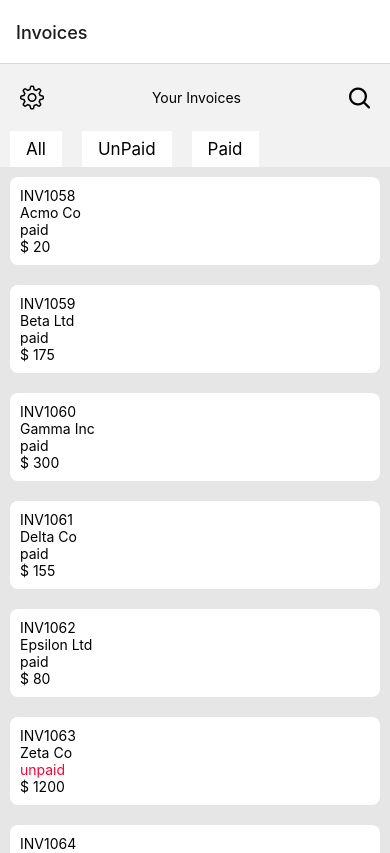
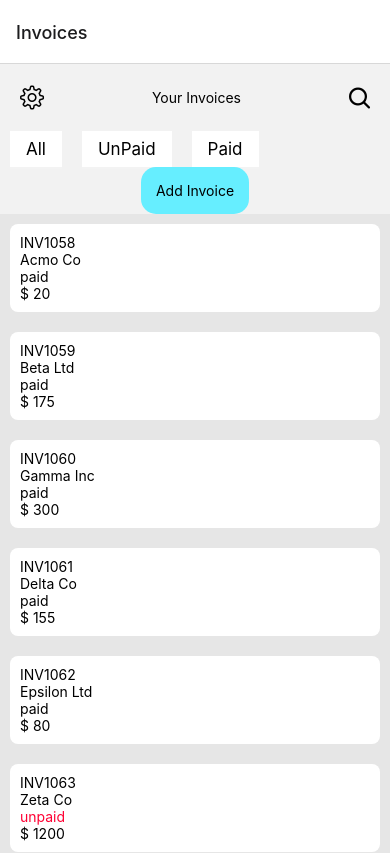
Before and after one commit to McDonaldMusimwa/invogo, a React Native app: screen / in a window 390 px wide. Shown: the top 853 px of the page. Built offline with nearby package versions, Linux system fonts and the light colour scheme.

Commit message:
added addinvoice page and blue button

```diff
--- a/App.tsx
+++ b/App.tsx
@@ -1,9 +1,10 @@
 import { StatusBar } from "expo-status-bar";
-import { StyleSheet, Text, View } from "react-native";
+
 import Invoices from "./screens/invoice/Invoices";
 import { NavigationContainer } from "@react-navigation/native";
 import { createNativeStackNavigator } from "@react-navigation/native-stack";
 import InvoiceItem from "./components/ui/InvoiceItem";
+import AddInvoice from "./screens/invoice/AddInvoice";
 
 export default function App() {
   const Stack = createNativeStackNavigator();
@@ -14,15 +15,9 @@ export default function App() {
         <Stack.Navigator>
           <Stack.Screen component={Invoices} name="Invoices" />
           <Stack.Screen component={InvoiceItem} name="InvoiceItem" />
+          <Stack.Screen component={AddInvoice} name="AddInvoice" />
         </Stack.Navigator>
       </NavigationContainer>
     </>
   );
 }
-
-const styles = StyleSheet.create({
-  container: {
-    flex: 1,
-    backgroundColor: "#fff",
-  },
-});
--- /dev/null
+++ b/components/ui/BlueButton.tsx
@@ -0,0 +1,23 @@
+import { View, Text, StyleSheet, Pressable } from 'react-native';
+interface IButton {
+    children: any,
+    onPressAction: any
+}
+function BlueButton({ children, onPressAction }: IButton) {
+
+    return (<View style={styles.buttonContainer}>
+
+        <Pressable onPress={onPressAction}>
+            <Text>{children}</Text></Pressable></View>)
+
+}
+
+const styles = StyleSheet.create({
+    buttonContainer: {
+        backgroundColor: '#6ef',
+        padding: 15,
+        borderRadius: 15
+    }
+})
+
+export default BlueButton
--- a/components/ui/Invoice.tsx
+++ b/components/ui/Invoice.tsx
@@ -6,8 +6,10 @@ interface InvoiceType {
   status: string;
   subTotal: number;
   customer: string;
-  onPressAction:any
+onPressAction:any
 }
+
+
 function Invoice({ invoicenumber, status, subTotal, customer,onPressAction }: InvoiceType) {
   let statusFontStyle;
   if (status == "paid") {
@@ -15,6 +17,7 @@ function Invoice({ invoicenumber, status, subTotal, customer,onPressAction }: In
   } else {
     statusFontStyle = { color: colors.red };
   }
+
   return (
     <Card>
       <Pressable style={styles.buttonStyle} onPress={onPressAction}>
--- /dev/null
+++ b/screens/invoice/AddInvoice.tsx
@@ -0,0 +1,15 @@
+import {View,Text,StyleSheet} from 'react-native'
+
+function AddInvoice(){
+
+
+    return(<View style={styles.addInvoiceContainer}><Text>Add invoice</Text></View>)
+}
+
+const styles = StyleSheet.create({
+    addInvoiceContainer:{
+        marginTop:50
+    }
+})
+
+export default AddInvoice
--- a/screens/invoice/Invoices.tsx
+++ b/screens/invoice/Invoices.tsx
@@ -1,63 +1,51 @@
-import { View, Text, StyleSheet, FlatList } from "react-native";
+import { View, Text, StyleSheet, FlatList, Button } from "react-native";
 import { useState } from "react";
-import Paid from "./Paid";
-import AllInvoices from "./AllInvoices";
-import Unpaid from "./Unpaid";
 import ClearButton from "../../components/ui/ClearButton";
 import SimpleLineIcons from "@expo/vector-icons/SimpleLineIcons";
 import Octicons from "@expo/vector-icons/Octicons";
-import invoicesData from "../../const/Data";
+//import invoicesData from "../../const/Data";
 import Invoice from "../../components/ui/Invoice";
 import IInvoiceItem from "../../types/IInvoice";
 import colors from "../../const/Colors";
 import invoices from "../../const/Data";
-function Invoices() {
-  const [navigate, setNavigate] = useState("all");
+import BlueButton from "../../components/ui/BlueButton";
+
+
+function Invoices({navigation}:any) {
   let [allinvoices, setAllInvoices] = useState(invoices);
+  const [filteredInvoices,setFilteredInvoices]= useState(allinvoices)
 
-  const [filteredInvoices,setFilteredInvoices]= useState(allinvoices)
-  let screen;
+
   const navigateHandlers = {
     navigateToUnpaid: () => {
       const invoices = allinvoices.filter((invoice) => invoice.status === "unpaid");
       setFilteredInvoices(invoices)
-      setNavigate("unpaid");
+
     },
     navigateToPaid: () => {
       const invoices = allinvoices.filter((invoice) => invoice.status === "paid");
       setFilteredInvoices(invoices);
-      setNavigate("paid");
+
     },
     navigateToAll: () => {
       setFilteredInvoices(allinvoices)
-      setNavigate("all");
+
     },
   };
-  //console.log(invoices);
-  switch (navigate) {
-    case "paid":
-      screen = <Paid invoices={filteredInvoices} />;
-      break;
-    case "unpaid":
-      screen = <Unpaid invoices={filteredInvoices} />;
-      break;
-    default:
-      screen = <AllInvoices invoices={filteredInvoices} />;
-      break;
-  }
 
 
-console.log({filteredInvoices,navigate})
+
 const renderItem = ({ item }: { item: IInvoiceItem }) => {
   const initialValue = 0;
   const subTotal = item.elements.reduce(
     (total: number, inv) => total + inv.units * inv.unitcost,
     initialValue
   );
-  const onPressNavigate=()=>{
-    navigate.navigate('InvoiceItem')
-  }
 
+const onPressNavigate=()=>{
+  console.log('line reached')
+  navigation.navigate('InvoiceItem')
+}
   return (
     <Invoice
       invoicenumber={item.invoicenumber}
@@ -68,11 +56,14 @@ const renderItem = ({ item }: { item: IInvoiceItem }) => {
     />
   );
 };
+
+
   return (
     <View style={styles.invoicesContainer}>
       <View style={styles.invoicesTop}>
         <SimpleLineIcons name="settings" size={24} color="black" />
         <Text>Your Invoices</Text>
+
         <Octicons name="search" size={24} color="black" />
       </View>
       <View style={styles.invoicesNavigationContainer}>
@@ -86,6 +77,8 @@ const renderItem = ({ item }: { item: IInvoiceItem }) => {
           Paid
         </ClearButton>
       </View>
+
+      <View style={styles.buttonContainer} ><BlueButton onPressAction={()=>navigation.navigate('AddInvoice')}>Add Invoice</BlueButton></View>
       <View style={styles.invoicesSection}>
         <FlatList
           data={filteredInvoices}
@@ -93,10 +86,21 @@ const renderItem = ({ item }: { item: IInvoiceItem }) => {
           keyExtractor={(item) => item.invoicenumber.toString()}
         />
       </View>
+
     </View>
   );
 }
+
+
+//styles
 const styles = StyleSheet.create({
+  buttonContainer:{
+    zIndex: 100,
+
+
+    justifyContent: 'center',
+    alignItems: 'center',
+  },
   invoicesTop: {
     flexDirection: "row",
     alignItems: "center",
@@ -113,6 +117,7 @@ const styles = StyleSheet.create({
   },
   invoicesSection: {
     backgroundColor: colors.gray,
+    zIndex:-1
   },
 });
 export default Invoices;
```
Also changed, not shown: components/ui/Button.tsx (deleted).
